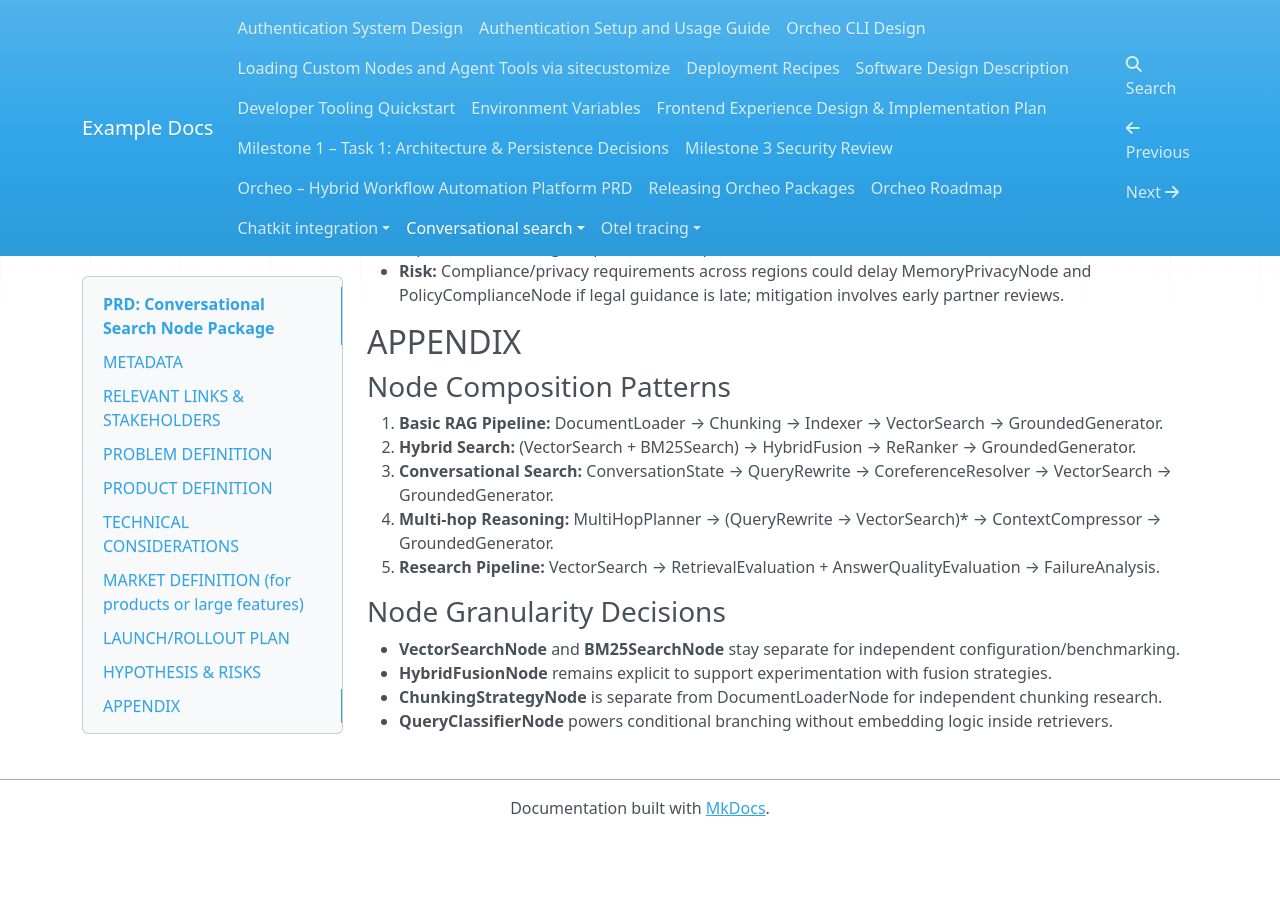
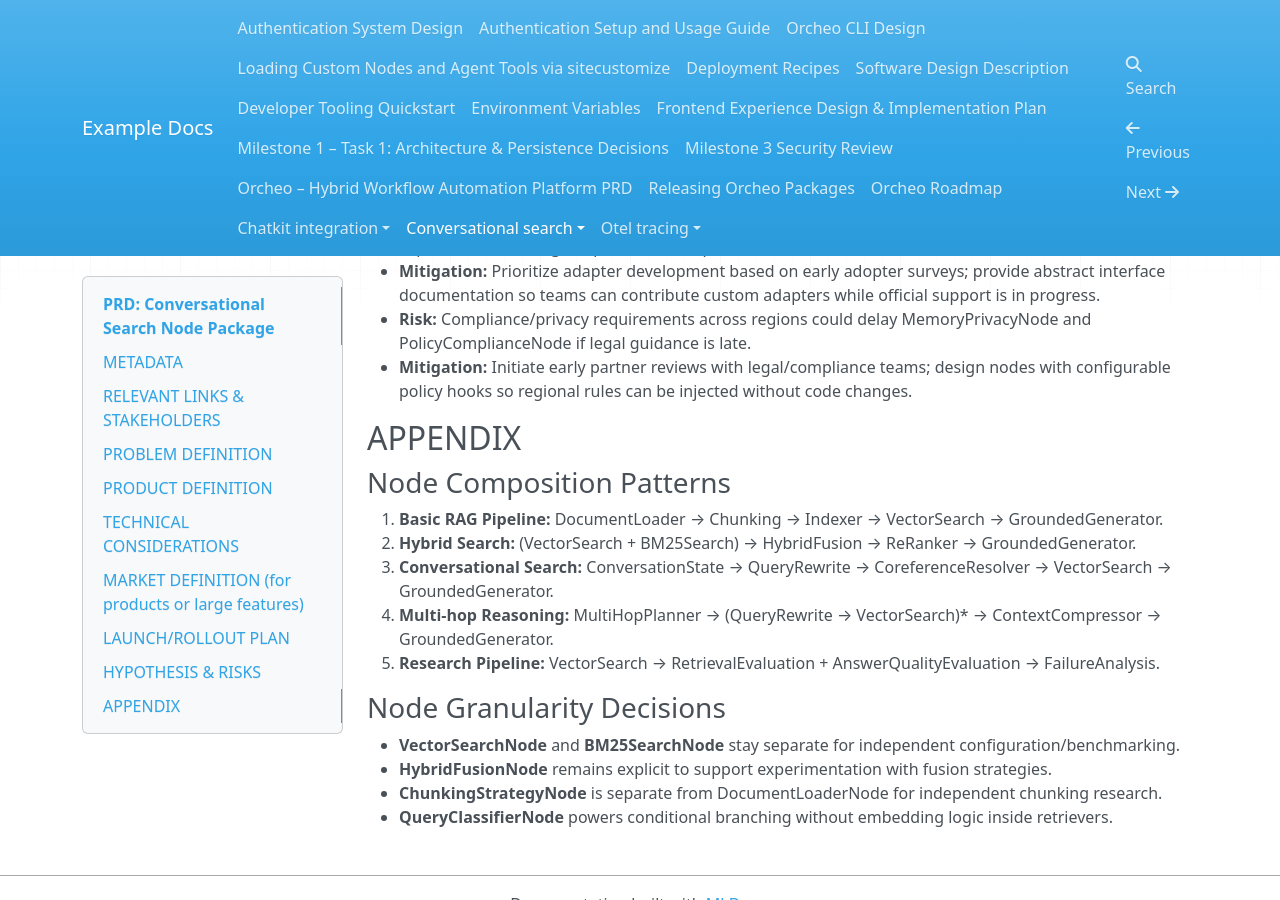
Before and after one commit to ShaojieJiang/orcheo, an MkDocs documentation site: the page built from docs/conversational_search/requirements.md, in a window 1280 px wide and 900 px high, scrolled down 8081 px. Built offline with MkDocs 1.6.1, drawn with Linux system fonts in a browser that asks for light colours; nearby versions of some CDN libraries; before the commit the page ends 8917 px from its top, so only the background shows below that; some of the changed text lies outside the part shown.

```diff
--- a/docs/conversational_search/requirements.md
+++ b/docs/conversational_search/requirements.md
@@ -172,7 +172,9 @@ Evaluation is driven by RetrievalEvaluationNode, AnswerQualityEvaluationNode, LL
 - **Hypothesis:** Providing modular conversational search nodes with shared interfaces will cut graph assembly time by enabling plug-and-play ingestion, retrieval, and generation; confidence is medium pending adoption metrics.
 - **Hypothesis:** Built-in guardrails will accelerate production rollouts because operations teams can observe, triage, and gate deployments; confidence is medium once Phase 3 components exist.
 - **Risk:** Vector store and external connector support (e.g., Pinecone vs. LanceDB) may not match team expectations, slowing adoption until adapters land.
-- **Risk:** Compliance/privacy requirements across regions could delay MemoryPrivacyNode and PolicyComplianceNode if legal guidance is late; mitigation involves early partner reviews.
+  - **Mitigation:** Prioritize adapter development based on early adopter surveys; provide abstract interface documentation so teams can contribute custom adapters while official support is in progress.
+- **Risk:** Compliance/privacy requirements across regions could delay MemoryPrivacyNode and PolicyComplianceNode if legal guidance is late.
+  - **Mitigation:** Initiate early partner reviews with legal/compliance teams; design nodes with configurable policy hooks so regional rules can be injected without code changes.
 
 ## APPENDIX
 ### Node Composition Patterns
```
Also changed, not shown: other parts of docs/conversational_search/requirements.md (+9 -9 lines), docs/templates/requirements_template.md (+2 -1 lines).
